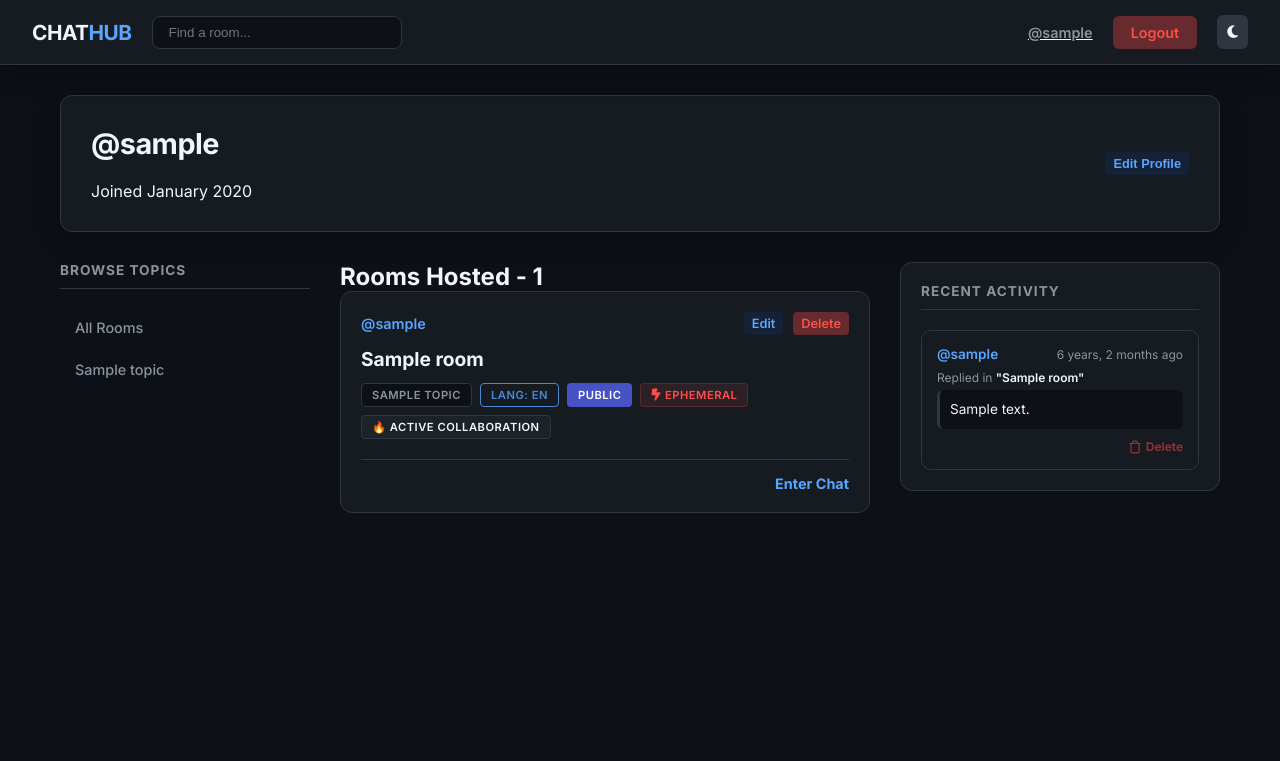
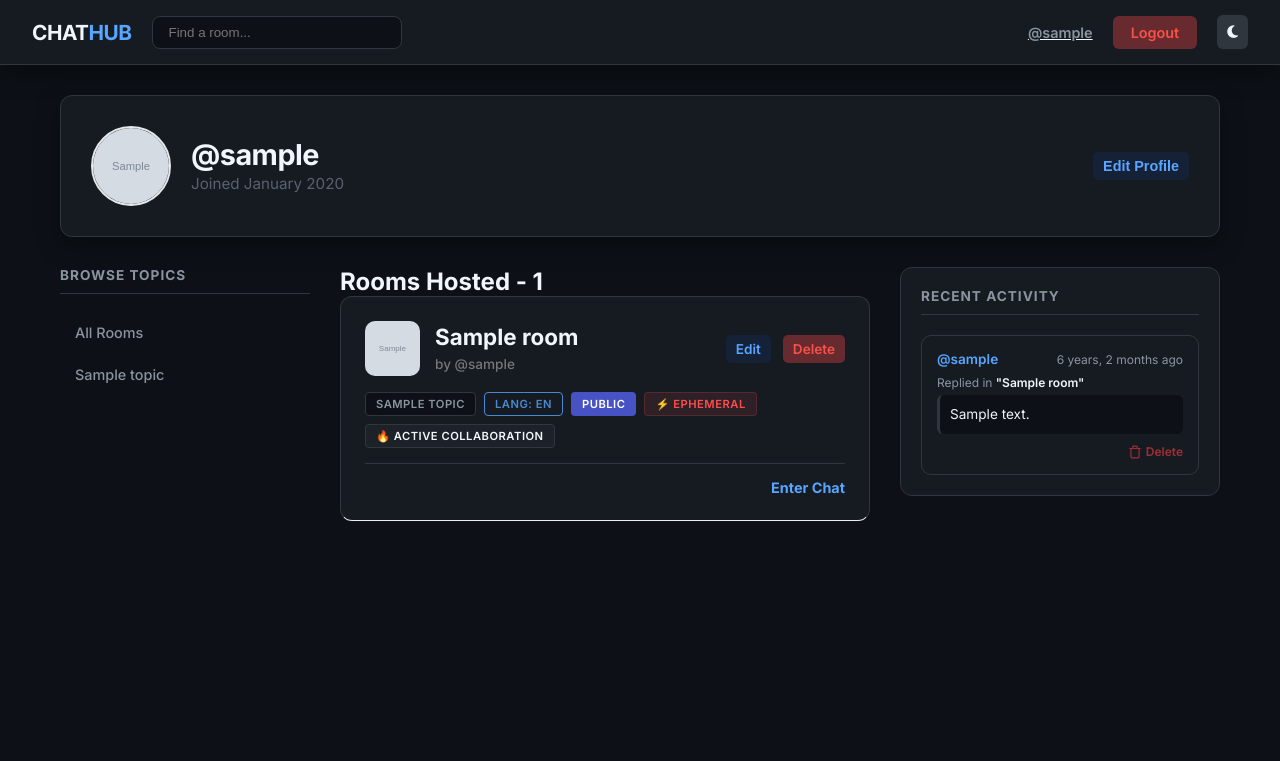
Before and after one commit to Suyash-Batra/Chathub, a Django app: page /profile/1/ in a window 1280 px wide. Shown: the top 761 px of the page. Run offline with Django 5.2, Linux system fonts and the light colour scheme; a user stored in the database is signed in; tables that the repository leaves empty hold one stand-in row (values such as "Sample post"); grey boxes marked "Sample" are stand-in pictures; parts of the project's set-up code (start-up, migrations or seed data) failed here and were passed over.

Commit message:
features added: /advice, /joke, added avatars to rooms and users, improved ui and other changes

```diff
--- a/base/models.py
+++ b/base/models.py
@@ -3,7 +3,7 @@ from django.contrib.auth.models import User
 from django.utils import timezone
 from encrypted_model_fields.fields import EncryptedTextField
 from datetime import timedelta
-from django.db.models.signals import post_delete
+from django.db.models.signals import post_delete, post_save
 from django.dispatch import receiver
 import os
 import langid
@@ -29,6 +29,7 @@ class Room(models.Model):
     is_ephemeral = models.BooleanField(default=False)
     language = models.CharField(max_length=50, default='en', null=True, blank=True)
     current_sentiment = models.FloatField(default=0.0)
+    avatar = models.ImageField(upload_to='room_avatars/', default='room_avatars/room-default.png', null=True, blank=True)
 
     def update_vibe(self):
         if not self.id:
@@ -150,3 +151,21 @@ class UserBadge(models.Model):
 
     def __str__(self):
         return f"{self.user.username} - {self.badge.name}"
+
+class Profile(models.Model):
+    user = models.ForeignKey(User, on_delete=models.CASCADE)
+    avatar = models.ImageField(upload_to='avatars/', default='avatars/avatar-default.png', null=True, blank=True)
+    bio = models.TextField(null=True, blank=True)
+
+    def __str__(self):
+        return self.user.username
+
+@receiver(post_save, sender=User)
+def create_user_profile(sender, instance, created, **kwargs):
+    if created:
+        Profile.objects.create(user=instance)
+
+@receiver(post_save, sender=User)
+def save_user_profile(sender, instance, **kwargs):
+    if hasattr(instance, 'profile'):
+        instance.profile_set.first().save()
--- a/base/templates/base/feed.html
+++ b/base/templates/base/feed.html
@@ -1,42 +1,40 @@
 {% for r in rooms %}
-<article class="room-card">
-  <div class="room-card__header">
-    <a href="{% url 'user-profile' r.host.id %}" class="room-author">
-      <span>@{{ r.host.username }}</span>
-    </a>
+<article class="room-card" style="padding: 1.5rem; border-bottom: 1px solid #eee;">
+  <div class="room-card__header" style="display: flex; align-items: center; justify-content: space-between;">
+
+    <div class="room-header-left" style="display: flex; align-items: center; gap: 15px;">
+      <img src="{{ r.avatar.url }}" style="width: 55px; height: 55px; border-radius: 10px; object-fit: cover; flex-shrink: 0;">
+
+      <div class="room-header-titles" style="display: flex; flex-direction: column; gap: 2px;">
+        <h3 style="margin: 0; line-height: 1.2;">
+          <a href="{% url 'room' r.id %}" style="font-size: 1.4rem; font-weight: 800; text-decoration: none; color: inherit;">
+            {{ r.name }}
+          </a>
+        </h3>
+
+        <a href="{% url 'user-profile' r.host.id %}" style="text-decoration: none;">
+          <span style="font-weight: 500; font-size: 0.85rem; color: #777;">by @{{ r.host.username }}</span>
+        </a>
+      </div>
+    </div>
 
     {% if r.host == request.user %}
-    <div class="room-actions">
-      <a href="{% url 'update-room' r.id %}" class="action-link edit">Edit</a>
-      <a href="{% url 'delete-room' r.id %}" class="action-link delete"
-        >Delete</a
-      >
+    <div class="room-actions" style="display: flex; gap: 12px; align-items: center;">
+      <a href="{% url 'update-room' r.id %}" class="action-link edit" style="text-decoration: none; font-size: 0.85rem;">Edit</a>
+      <a href="{% url 'delete-room' r.id %}" class="action-link delete" style="text-decoration: none; font-size: 0.85rem; color: #f25f5c;">Delete</a>
     </div>
     {% endif %}
   </div>
-    <h3 class="room-title">
-      <a href="{% url 'room' r.id %}">{{ r.name }}</a>
-    </h3>
-  <div class="room-tags-container">
+
+  <div class="room-tags-container" style="margin-top: 12px; display: flex; flex-wrap: wrap; gap: 8px;">
     <span class="room-tag room-topic-tag">{{ r.topic.name }}</span>
     <span class="room-tag room-lang-tag">Lang: {{ r.language }}</span>
-
-    <span class="room-tag room-status-tag">
-      {% if r.private %}Private{% else %}Public{% endif %}
-    </span>
-
-    {% if r.is_ephemeral %}
-    <span class="room-tag room-ephemeral-tag">
-      <i class="fa-solid fa-bolt-lightning"></i>Ephemeral
-    </span>
-    {% endif %} {% if not r.private %}
-    <span class="room-tag room-sentiments-tag">
-      {{ r.vibe_display.0 }} {{ r.vibe_display.1 }}
-    </span>
-    {% endif %}
+    <span class="room-tag room-status-tag">{% if r.private %}Private{% else %}Public{% endif %}</span>
+    {% if r.is_ephemeral %}<span class="room-tag room-ephemeral-tag">⚡ Ephemeral</span>{% endif %}
+    {% if not r.private %}<span class="room-tag room-sentiments-tag">{{ r.vibe_display.0 }} {{ r.vibe_display.1 }}</span>{% endif %}
   </div>
 
-  <div class="room-card__footer">
+  <div class="room-card__footer" style="margin-top: 15px;">
     <a href="{% url 'room' r.id %}" class="btn-join">Enter Chat</a>
   </div>
 </article>
--- a/base/templates/base/profile.html
+++ b/base/templates/base/profile.html
@@ -3,11 +3,19 @@
 {% block content %}
 <div class="profile-container">
     <header class="profile-header">
-        <div class="profile-meta">
-            <h1 class="profile-username">@{{users.username}}</h1><br>
-            <p class="profile-joined" style="font-size: 1rem;">Joined {{users.date_joined|date:"F Y"}}</p>
-        </div>
+<div class="profile-meta" style="display: flex; align-items: center; gap: 20px;">
+    <img src="{{ users.profile_set.first.avatar.url }}"
+         style="width: 80px; height: 80px; border-radius: 50%; object-fit: cover; border: 2px solid #e5e7eb;">
 
+    <div class="profile-titles" style="display: flex; flex-direction: column; gap: 4px;">
+        <h1 class="profile-username" style="margin: 0; font-size: 1.8rem; line-height: 1.1;">
+            @{{users.username}}
+        </h1>
+        <p class="profile-joined" style="margin: 0; font-size: 0.95rem; color: #6b7280;">
+            Joined {{users.date_joined|date:"F Y"}}
+        </p>
+    </div>
+</div>
         {% if request.user == users %}
         <div class="profile-actions">
             <a href="{% url 'update-user' %}"><button class="action-link edit" style="border: none">Edit Profile</button></a>
--- a/base/templates/base/room_form.html
+++ b/base/templates/base/room_form.html
@@ -16,14 +16,15 @@
             {% endif %}
         </header>
 
-        <form method="POST" action="" class="settings-form">
+        <form method="POST" action="" class="settings-form" enctype="multipart/form-data">
             {% csrf_token %}
 
             <div class="django-form-wrapper">
 
     {{ form.name.label_tag }}<br>
     {{ form.name }}<br>
-
+    <label>Avatar:</label><br>
+    {{ form.avatar }}<br>
     {{ form.topic.label_tag }}<br>
     {{ form.topic }}<br>
 
--- a/base/templates/base/update_user.html
+++ b/base/templates/base/update_user.html
@@ -12,7 +12,7 @@
             <p>Modify your account details below.</p>
         </header>
 
-        <form action="" method="POST" class="settings-form">
+        <form action="" method="POST" class="settings-form" enctype="multipart/form-data">
             {% csrf_token %}
 
             <div class="form-body">
--- a/base/views.py
+++ b/base/views.py
@@ -11,10 +11,11 @@ from django.contrib.auth.forms import UserCreationForm
 from django.contrib import messages
 from django.contrib.auth.hashers import check_password
 from django.urls import reverse_lazy, reverse
-from .models import Room, Topic, Message, UserBadge
-from .forms import RoomForm, UserForm, TopicForm
+from .models import Room, Topic, Message, UserBadge, Profile
+from .forms import RoomForm, UserForm, TopicForm, ProfileForm
 from django.db.models import Count
 from .tasks import async_generate_image
+
 
 class CreateRoomView(LoginRequiredMixin, CreateView):
     model = Room
@@ -23,10 +24,11 @@ class CreateRoomView(LoginRequiredMixin, CreateView):
     login_url = 'login'
 
     def form_valid(self, form):
-        room = form.save(commit=False)
-        room.host = self.request.user
-        room.save()
-        return redirect('home')
+        form.instance.host = self.request.user
+        return super().form_valid(form)
+
+    def get_success_url(self):
+        return reverse('home')
 
 class HomeView(ListView):
     model = Room
@@ -112,14 +114,22 @@ class UpdateRoomView(LoginRequiredMixin, UpdateView):
     form_class = RoomForm
     template_name = 'base/room_form.html'
     login_url = 'login'
-    success_url = reverse_lazy('home')
+    def post(self, request, *args, **kwargs):
+        self.object = self.get_object()
+        form = self.get_form()
+        if form.is_valid():
+            return self.form_valid(form)
+        else:
+            return self.form_invalid(form)
+
+    def get_success_url(self):
+        return reverse('room', kwargs={'pk': self.object.pk})
 
     def dispatch(self, request, *args, **kwargs):
         room = self.get_object()
         if request.user != room.host:
             return HttpResponse('You are not the owner of the room')
         return super().dispatch(request, *args, **kwargs)
-
 class DeleteRoomView(LoginRequiredMixin, DeleteView):
     model = Room
     template_name = 'base/delete.html'
@@ -216,18 +226,20 @@ class UserProfileView(View):
         }
         return render(request, 'base/profile.html', context)
 
+
 class UpdateUserView(LoginRequiredMixin, View):
     def get(self, request):
-        form = UserForm(instance=request.user)
+        profile, created = Profile.objects.get_or_create(user=request.user)
+        form = ProfileForm(instance=profile)
         return render(request, 'base/update_user.html', {'form': form})
 
     def post(self, request):
-        form = UserForm(request.POST, instance=request.user)
+        profile, created = Profile.objects.get_or_create(user=request.user)
+        form = ProfileForm(request.POST, request.FILES, instance=profile)
         if form.is_valid():
             form.save()
             return redirect('user-profile', pk=request.user.id)
         return render(request, 'base/update_user.html', {'form': form})
-
 class AddTopicView(LoginRequiredMixin, CreateView):
     model = Topic
     form_class = TopicForm
--- a/static/styles/main.css
+++ b/static/styles/main.css
@@ -1685,3 +1685,138 @@ input:focus, textarea:focus {
 }
 
 .room-title a { color: var(--text-dark); }
+
+.room-vibe {
+  display: inline-flex;
+  align-items: center;
+  width: fit-content;
+  margin-top: 4px;
+  padding: 2px 10px;
+
+  /* Styling the "Vibe" tag */
+  background-color: rgba(114, 137, 218, 0.1); /* Subtle theme color tint */
+  color: #7289da; /* A nice 'blurple' or brand color */
+  border-radius: 12px;
+  font-size: 0.75rem;
+  font-weight: 500;
+  text-transform: uppercase;
+  letter-spacing: 0.5px;
+  border: 1px solid rgba(114, 137, 218, 0.2);
+}
+
+/* Optional: Add a small dot before the vibe text */
+.room-vibe::before {
+  content: "•";
+  margin-right: 6px;
+  font-size: 1.2rem;
+  line-height: 0;
+}
+
+/* Room Avatar in Header */
+.room-avatar-lg {
+  width: 56px;
+  height: 56px;
+  border-radius: 12px; /* Smooth squircles look great for rooms */
+  object-fit: cover;
+  border: 2px solid #f0f2f5;
+}
+
+/* User Avatar in Chat Feed */
+.user-avatar-sm {
+  width: 80px;
+  height: 80px;
+  border-radius: 50%; /* Traditional circle for people */
+  object-fit: cover;
+  margin-right: 8px;
+}
+
+/* Updated Header Layout */
+.chat-header__info {
+  display: flex;
+  align-items: center;
+  gap: 12px;
+}
+
+.profile-meta {
+    display: flex;
+    align-items: center;
+    gap: 1.25rem;
+}
+
+.profile-titles {
+    display: flex;
+    flex-direction: column;
+}
+
+.profile-username {
+    margin: 0;
+    font-weight: 700;
+}
+
+.profile-joined {
+    margin: 0;
+    opacity: 0.8;
+}
+
+.room-card__header {
+    display: flex;
+    align-items: center;
+    gap: 0.75rem;
+    margin-bottom: 1rem;
+}
+
+.room-header-content {
+    display: flex;
+    flex-direction: column;
+}
+
+.room-author {
+    line-height: 1.2;
+}
+
+.room-actions {
+    display: flex;
+    gap: 8px;
+}
+
+.room-avatar-lg {
+    flex-shrink: 0; /* Prevents the image from getting squished by long usernames */
+}
+
+.action-link {
+    display: inline-flex;  /* Keeps icon and text on one line */
+    align-items: center;   /* Vertically centers icon and text */
+    gap: 6px;              /* Space between icon and text */
+    text-decoration: none;
+    padding: 6px 10px;
+    border-radius: 5px;
+    font-size: 0.9rem;
+}
+
+.action-link svg {
+    display: block;        /* Removes weird baseline spacing from SVGs */
+    fill: currentColor;    /* Ensures SVG color matches text color */
+}
+
+.edit:hover { background: #f0f2f5; }
+.delete:hover { background: #fee2e2; color: #dc2626; }
+
+.chat-header__info {
+    padding: 20px;
+    border-bottom: 1px solid #e5e7eb;
+}
+
+.chat-header__content h1 {
+    font-weight: 700;
+    color: #1f2937;
+}
+
+.room-vibe {
+    cursor: help; /* Makes the emoji feel interactive */
+}
+
+.messages-container {
+    /* Subtract the height of the header (approx 60px) and input (approx 70px) */
+    height: calc(100vh - 130px);
+    overflow-y: auto;
+}
```
Also changed, not shown: base/consumers.py (+8 -1 lines), base/forms.py (+14 -2 lines), base/tasks.py (+62 -0 lines), base/templates/base/room.html (+33 -4 lines), media/chat-files/ai_1_20260409045734.png (deleted), media/chat-files/ai_1_20260409045752.png (deleted).
